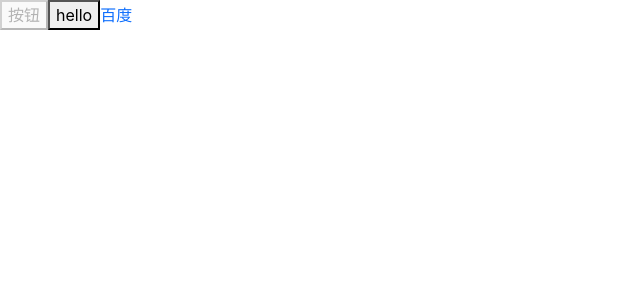
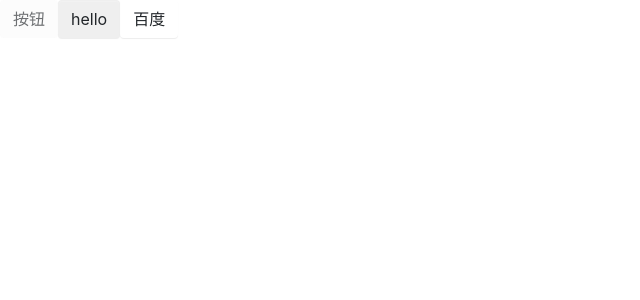
Before and after one commit to MrRabbit1993/react-ts, a React (Create React App) app: page / in a window 1280 px wide. Shown: the top 300 px of the page, without its empty margins (0-640 px from the left). Built offline with nearby package versions, Linux system fonts and the light colour scheme.

Commit message:
feat: button组件基础样式

```diff
--- /dev/null
+++ b/src/components/Button/_styles.scss
@@ -0,0 +1,27 @@
+.btn {
+  position: relative;
+  display: inline-block;
+  font-weight: $btn-font-weight;
+  line-height: $btn-line-height;
+  color: $body-color;
+  white-space: nowrap;
+  text-align: center;
+  vertical-align: middle;
+  background-image: none;
+  border: $btn-border-width solid transparent;
+  padding: $btn-padding-y $btn-padding-x;
+  font-size: $btn-font-size;
+  border-radius: $border-radius;
+  box-shadow: $btn-box-shadow;
+  cursor: pointer;
+  transition: $btn-transition;
+  &.disabled,
+  &[disabled]{
+    cursor: not-allowed;
+    opacity: $btn-disabled-opacity;
+    box-shadow: none;
+    > *{
+      pointer-events: none;
+    }
+  }
+}
--- a/src/styles/index.scss
+++ b/src/styles/index.scss
@@ -1,3 +1,6 @@
 @import "variables";
 
 @import "reboot";
+
+// button
+@import "./../components/Button/styles"
```
Also changed, not shown: 1 other file (tests, documents, lock files or other folders).
